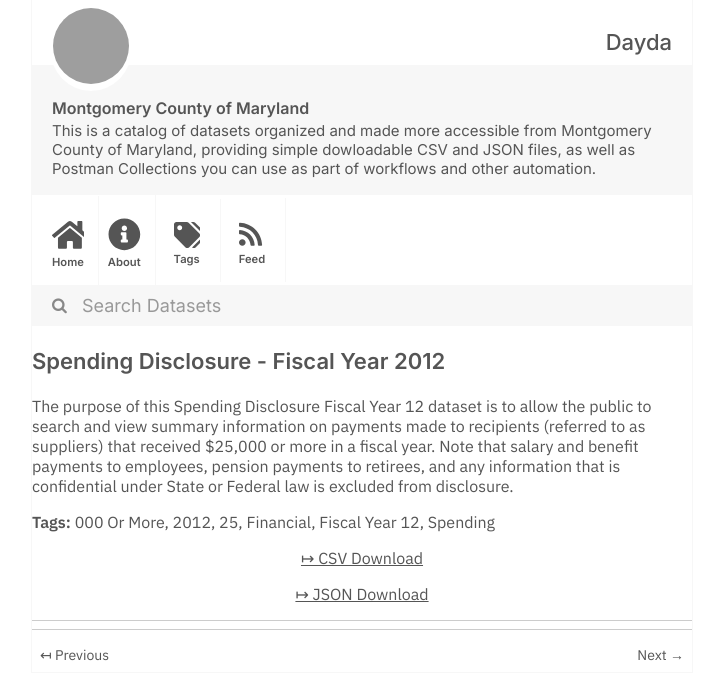
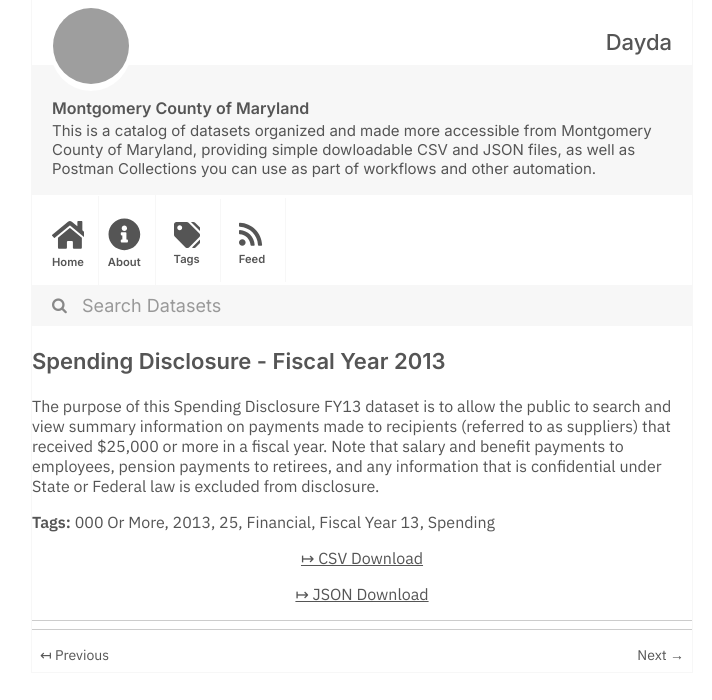
Before and after one commit to dayda-entities/montgomery-county-of-maryland, a Jekyll site: the page built from _posts/2020-11-10-spending-disclosure-fiscal-yea.md, in a window 1280 px wide, cut to the strip 0-700 px from the top of the page. Shown: the whole strip, without its empty margins (278-990 px from the left). Built offline with Jekyll 4.4.1, drawn with Linux system fonts in a browser that asks for light colours; grey boxes are pictures that could not be loaded.

```diff
--- a/_posts/2020-11-10-spending-disclosure-fiscal-yea.md
+++ b/_posts/2020-11-10-spending-disclosure-fiscal-yea.md
@@ -1,23 +1,23 @@
 ---
-title: Spending Disclosure - Fiscal Year 2012
-created: '2020-11-10T16:58:10.129635'
-modified: '2020-11-10T16:58:10.129642'
+title: Spending Disclosure - Fiscal Year 2013
+created: '2020-11-10T16:58:17.933371'
+modified: '2020-11-10T16:58:17.933380'
 state: active
 type: dataset
 tags:
   - 000 Or More
-  - '2012'
+  - '2013'
   - '25'
   - Financial
-  - Fiscal Year 12
+  - Fiscal Year 13
   - Spending
 groups:
   - Local Government
 csv_url: >-
-  https://data.montgomerycountymd.gov/api/views/ask7-28ii/rows.csv?accessType=DOWNLOAD
+  https://data.montgomerycountymd.gov/api/views/ixte-vr7h/rows.csv?accessType=DOWNLOAD
 json_url: >-
-  https://data.montgomerycountymd.gov/api/views/ask7-28ii/rows.json?accessType=DOWNLOAD
+  https://data.montgomerycountymd.gov/api/views/ixte-vr7h/rows.json?accessType=DOWNLOAD
 layout: post
 
 ---
-The purpose of this Spending Disclosure Fiscal Year 12 dataset is to allow the public to search and view summary information on payments made to recipients (referred to as suppliers) that received $25,000 or more in a fiscal year. Note that salary and benefit payments to employees, pension payments to retirees, and any information that is confidential under State or Federal law is excluded from disclosure.
+The purpose of this Spending Disclosure FY13 dataset is to allow the public to search and view summary information on payments made to recipients (referred to as suppliers) that received $25,000 or more in a fiscal year. Note that salary and benefit payments to employees, pension payments to retirees, and any information that is confidential under State or Federal law is excluded from disclosure.
```
